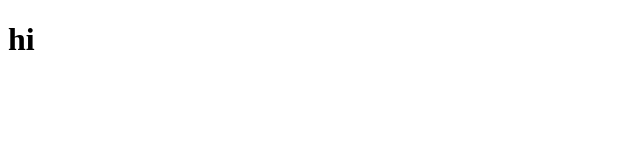
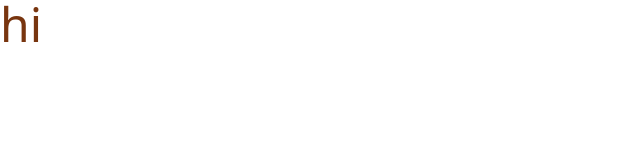
Before and after one commit to D-LINK-alpha/D-LINK-frontend, a React (Create React App) app: page / in a window 1280 px wide. Shown: the top 160 px of the page, without its empty margins (0-640 px from the left). Built offline with nearby package versions, Linux system fonts and the light colour scheme.

Commit message:
Chore:개발 환경 세팅

```diff
--- /dev/null
+++ b/postcss.config.js
@@ -0,0 +1,6 @@
+module.exports = {
+  plugins: {
+    tailwindcss: {},
+    autoprefixer: {},
+  },
+}
--- /dev/null
+++ b/src/App.css
@@ -0,0 +1,3 @@
+@tailwind base;
+@tailwind components;
+@tailwind utilities;
--- a/src/App.js
+++ b/src/App.js
@@ -1,7 +1,9 @@
+import "./App.css"
 function App() {
   return (
       <div>
-        <h1>hi</h1>
+          {/*tailwind 예시*/}
+        <h1 className="text-amber-900 text-5xl">hi</h1>
       </div>
   );
 }
--- /dev/null
+++ b/tailwind.config.js
@@ -0,0 +1,8 @@
+/** @type {import('tailwindcss').Config} */
+module.exports = {
+  content: ['./src/**/*.{js,jsx,ts,tsx}'],
+  theme: {
+    extend: {},
+  },
+  plugins: [],
+}
```
Also changed, not shown: package.json (+7 -3 lines), 2 other files (tests, documents, lock files or other folders).
